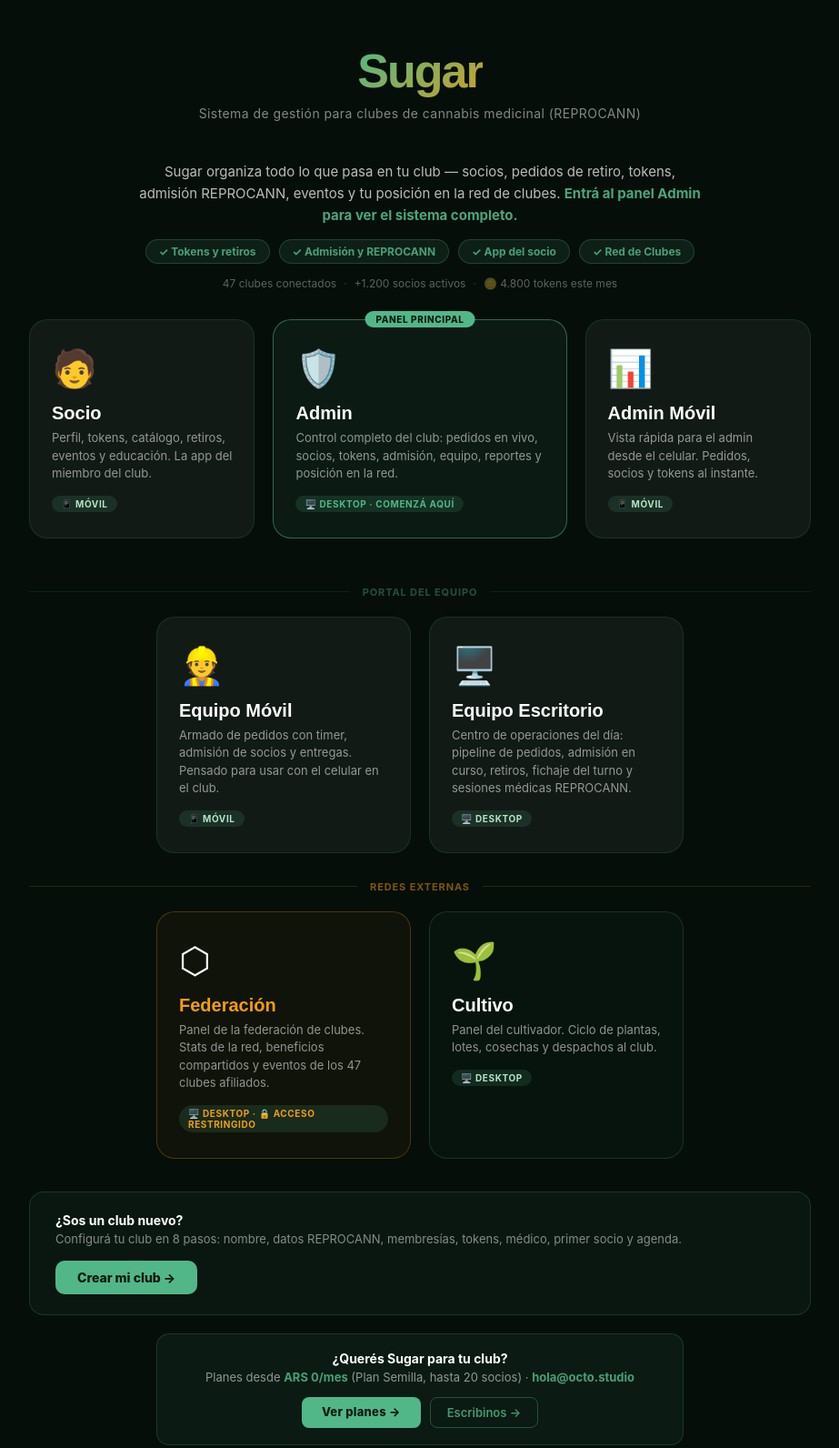
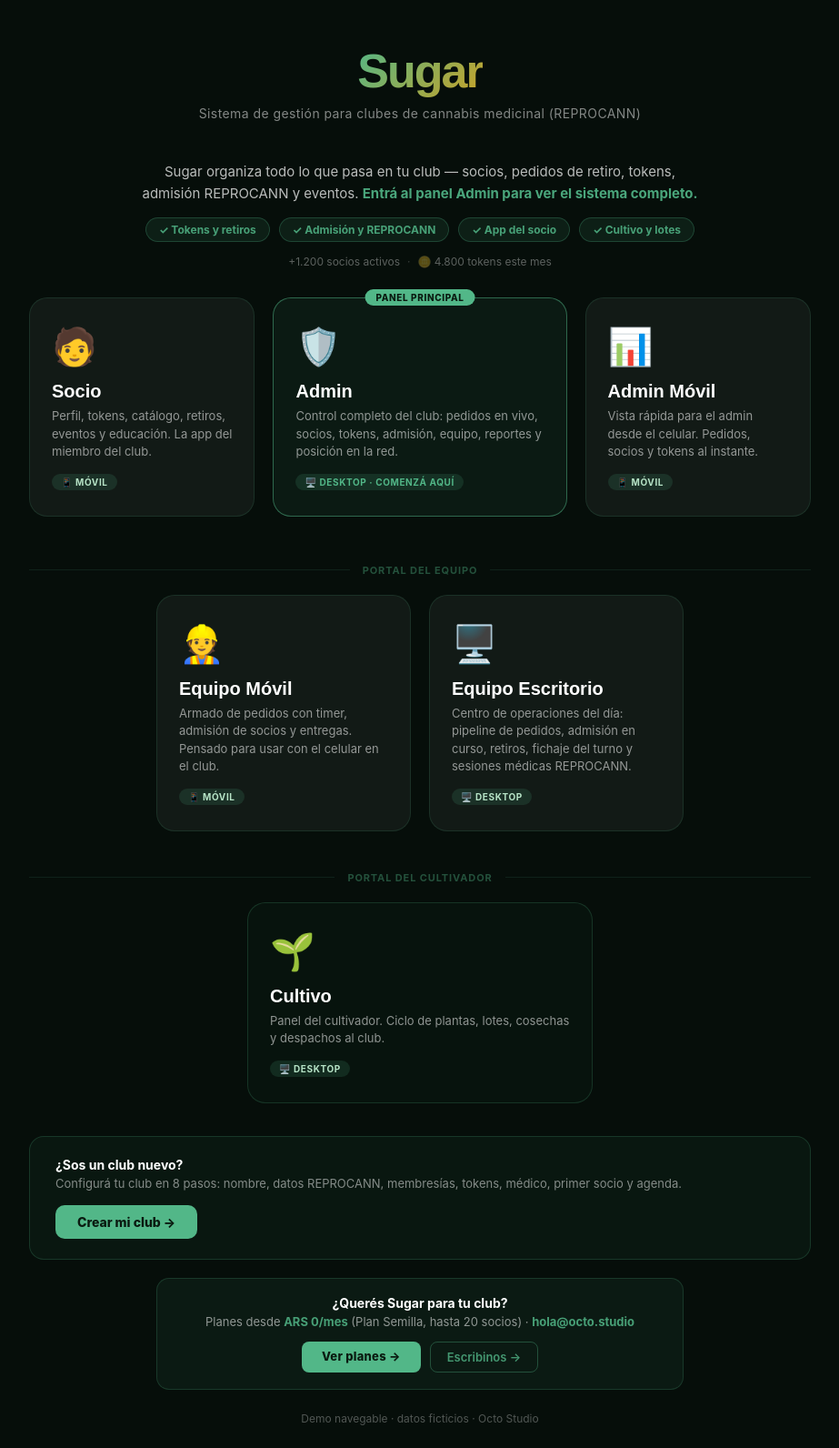
Before and after one commit to OctoSD/sugar-demo, a plain HTML site: page index.html in a window 1280 px wide. Shown: the top 1592 px of the page at 91% size, without its empty margins (178-1101 px from the left). Drawn offline with Linux system fonts and the light colour scheme.

Commit message:
feat(comercial): variante sin módulo Federación para prospectos
- Oculta la tarjeta Federación del portal principal
- Pitch y stats actualizados: sin "Red de Clubes", sin "47 clubes conectados"
- Separador "Redes externas" reemplazado por "Portal del cultivador"
- Redirect 307 de /red.html, /screens/red-*, /screens/admin-red-* al index

El módulo sigue en el código (archivos red-*.html y js/red.js),
simplemente no es accesible desde la UI ni por URL directa. Si FECCA
aprueba más adelante, revertir el vercel.json y restaurar la tarjeta
basta para reactivarlo.

Co-Authored-By: Claude Opus 4.7 <noreply@anthropic.com>

```diff
--- a/index.html
+++ b/index.html
@@ -17,17 +17,15 @@
     <!-- Pitch -->
     <div style="max-width:620px;text-align:center;margin:-4px 0 32px;display:flex;flex-direction:column;align-items:center;gap:14px">
       <p style="font-size:15px;color:rgba(255,255,255,0.72);line-height:1.6;margin:0">
-        Sugar organiza todo lo que pasa en tu club — socios, pedidos de retiro, tokens, admisión REPROCANN, eventos y tu posición en la red de clubes. <strong style="color:rgba(82,183,136,0.9)">Entrá al panel Admin para ver el sistema completo.</strong>
+        Sugar organiza todo lo que pasa en tu club — socios, pedidos de retiro, tokens, admisión REPROCANN y eventos. <strong style="color:rgba(82,183,136,0.9)">Entrá al panel Admin para ver el sistema completo.</strong>
       </p>
       <div style="display:flex;gap:10px;flex-wrap:wrap;justify-content:center">
         <span style="font-size:12px;background:rgba(82,183,136,0.1);border:1px solid rgba(82,183,136,0.25);color:rgba(82,183,136,0.85);padding:5px 14px;border-radius:100px;font-weight:700">✓ Tokens y retiros</span>
         <span style="font-size:12px;background:rgba(82,183,136,0.1);border:1px solid rgba(82,183,136,0.25);color:rgba(82,183,136,0.85);padding:5px 14px;border-radius:100px;font-weight:700">✓ Admisión y REPROCANN</span>
         <span style="font-size:12px;background:rgba(82,183,136,0.1);border:1px solid rgba(82,183,136,0.25);color:rgba(82,183,136,0.85);padding:5px 14px;border-radius:100px;font-weight:700">✓ App del socio</span>
-        <span style="font-size:12px;background:rgba(82,183,136,0.1);border:1px solid rgba(82,183,136,0.25);color:rgba(82,183,136,0.85);padding:5px 14px;border-radius:100px;font-weight:700">✓ Red de Clubes</span>
+        <span style="font-size:12px;background:rgba(82,183,136,0.1);border:1px solid rgba(82,183,136,0.25);color:rgba(82,183,136,0.85);padding:5px 14px;border-radius:100px;font-weight:700">✓ Cultivo y lotes</span>
       </div>
       <div style="display:flex;gap:8px;flex-wrap:wrap;justify-content:center;align-items:center">
-        <span style="font-size:12px;color:rgba(255,255,255,0.35)">47 clubes conectados</span>
-        <span style="font-size:12px;color:rgba(255,255,255,0.2)">·</span>
         <span style="font-size:12px;color:rgba(255,255,255,0.35)">+1.200 socios activos</span>
         <span style="font-size:12px;color:rgba(255,255,255,0.2)">·</span>
         <span style="font-size:12px;color:rgba(255,255,255,0.35)">🪙 4.800 tokens este mes</span>
@@ -80,21 +78,15 @@
       </a>
     </div>
 
-    <!-- Separador Redes externas -->
-    <div style="display:flex;align-items:center;gap:14px;width:100%;max-width:860px;margin:-10px 0 20px">
-      <div style="flex:1;height:1px;background:rgba(245,158,11,0.15)"></div>
-      <div style="font-size:11px;font-weight:700;letter-spacing:0.08em;text-transform:uppercase;color:rgba(245,158,11,0.5)">Redes externas</div>
-      <div style="flex:1;height:1px;background:rgba(245,158,11,0.15)"></div>
+    <!-- Separador Cultivo -->
+    <div style="display:flex;align-items:center;gap:14px;width:100%;max-width:860px;margin:4px 0 20px">
+      <div style="flex:1;height:1px;background:rgba(82,183,136,0.12)"></div>
+      <div style="font-size:11px;font-weight:700;letter-spacing:0.08em;text-transform:uppercase;color:rgba(82,183,136,0.4)">Portal del cultivador</div>
+      <div style="flex:1;height:1px;background:rgba(82,183,136,0.12)"></div>
     </div>
 
-    <!-- Fila 3: Federación + Cultivo -->
-    <div class="portal-cards" style="grid-template-columns:1fr 1fr;max-width:580px;margin-bottom:36px">
-      <a href="red.html" class="portal-card" style="border-color:rgba(245,158,11,0.25);background:rgba(245,158,11,0.04)">
-        <div class="portal-card-icon">⬡</div>
-        <div class="portal-card-title" style="color:#F59E0B">Federación</div>
-        <div class="portal-card-sub">Panel de la federación de clubes. Stats de la red, beneficios compartidos y eventos de los 47 clubes afiliados.</div>
-        <div class="portal-card-badge" style="border-color:rgba(245,158,11,0.3);color:#F59E0B">🖥️ Desktop · 🔒 Acceso restringido</div>
-      </a>
+    <!-- Fila 3: Cultivo -->
+    <div class="portal-cards" style="grid-template-columns:1fr;max-width:380px;margin-bottom:36px">
       <a href="cultivo.html" class="portal-card" style="border-color:rgba(82,183,136,0.2);background:rgba(82,183,136,0.03)">
         <div class="portal-card-icon">🌱</div>
         <div class="portal-card-title">Cultivo</div>
```
Also changed, not shown: vercel.json.
